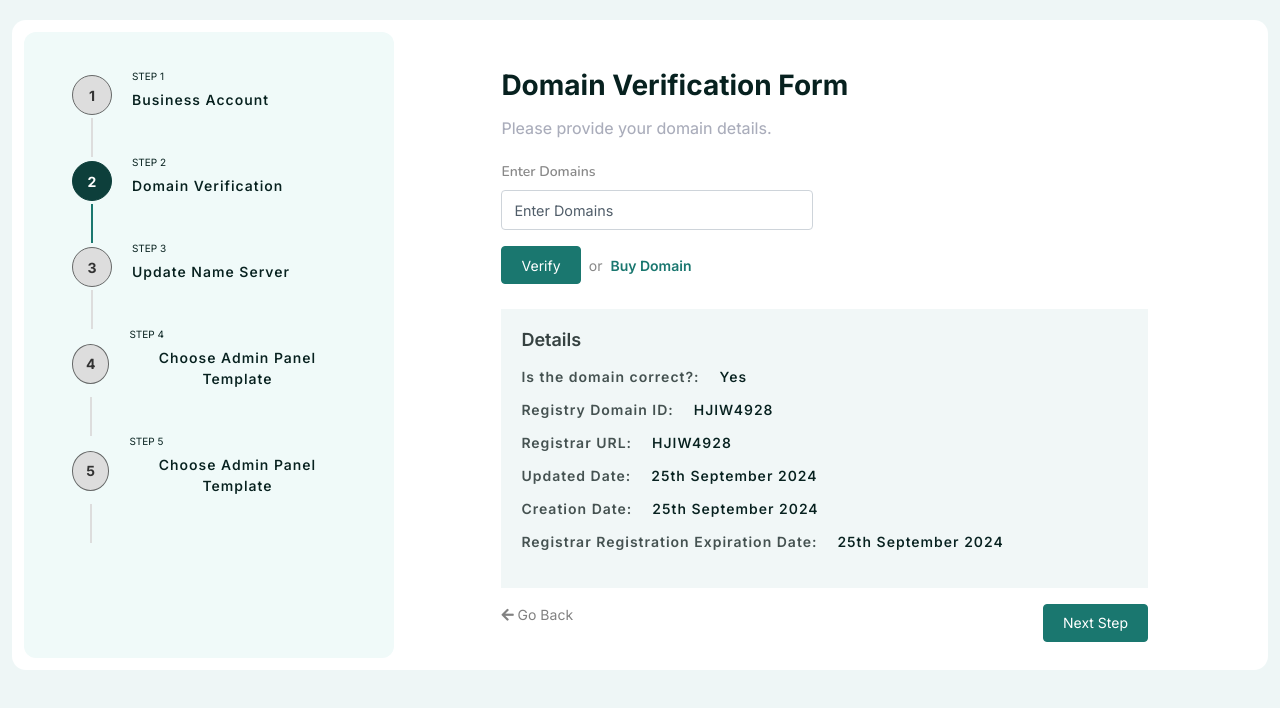
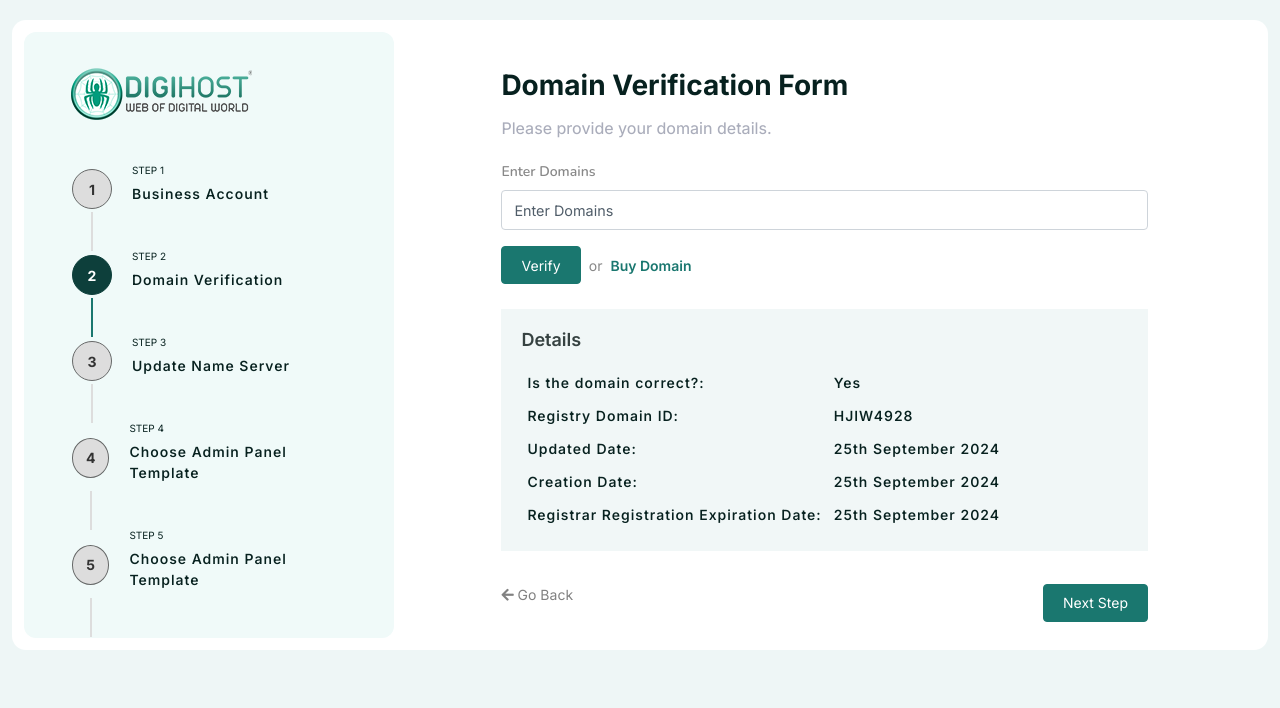
Before and after one commit to devendramali-digihost/dev-admin-panel, a React (Vite) app: page /dev-forms/details-form in a window 1280 px wide. Both pictures are taken after a click on the button "Next Step". Shown: the top 708 px of the page. Built offline with nearby package versions, Linux system fonts and the light colour scheme; what node-waves would draw is missing.

Commit message:
dev panel ui of multistep form

```diff
--- a/src/assets/scss/partials/company/_company-list.scss
+++ b/src/assets/scss/partials/company/_company-list.scss
@@ -605,7 +605,12 @@ button[disabled] {
   align-items: center;
   gap: 20px;
 }
-
+.sidebar-logo{
+  .logo{
+    margin-left: 16px;
+    margin-bottom: 10px;
+  }
+}
 .lastStep {
   visibility: hidden;
 }
@@ -622,6 +627,9 @@ button[disabled] {
   font-weight: 550;
   font-size: 14px;
   letter-spacing: 1px;
+}
+.info td{
+  padding: 6px;
 }
 
 .rightSectionParent {
@@ -965,9 +973,7 @@ input[type=number] {
   margin-top: 5px;
 }
 
-.info {
-  text-align: center;
-}
+
 
 .step-line {
   width: 2px; /* Width of the line */
--- a/src/views/dev-forms/DevForm.jsx
+++ b/src/views/dev-forms/DevForm.jsx
@@ -43,6 +43,9 @@ const MultiStepForm = () => {
     <div className='container-fluid'>
     <div className="formParentWrapper" data-step={step}>
       <div className="steps">
+        <div className='sidebar-logo'>
+        <img className='logo' src='../src/assets/images/logo-digihost.png'/>
+        </div>
         {[1, 2, 3, 4,5].map((num) => (
           <div className="stepInfo" key={num}>
             <div className={`step ${step === num ? 'active' : ''}`} data-step={num}>
--- a/src/views/dev-forms/DomainVerificationForm.jsx
+++ b/src/views/dev-forms/DomainVerificationForm.jsx
@@ -15,7 +15,7 @@ export const DomainVerificationForm = () => {
         <Col lg={12}>
         <Form>
               <Row>
-                <Col lg={6}>
+                <Col lg={12}>
                   <Form.Group className="mb-3" controlId="DomainName">
                     <Form.Label>Enter Domains</Form.Label>
                     <Form.Control type="text" placeholder="Enter Domains" />
@@ -32,32 +32,29 @@ export const DomainVerificationForm = () => {
                   </div>
                   <div className="details">
                     <h4>Details</h4>
-                    <ul>
-                      <li className="info">
-                        <span className="dt">Is the domain correct?: </span>
-                        <span>Yes</span>
-                      </li>
-                      <li className="info">
-                        <span className="dt">Registry Domain ID: </span>
-                        <span>HJIW4928</span>
-                      </li>
-                      <li className="info">
-                        <span className="dt">Registrar URL: </span>
-                        <span>HJIW4928</span>
-                      </li>
-                      <li className="info">
-                        <span className="dt">Updated Date: </span>
-                        <span>25th September 2024</span>
-                      </li>
-                      <li className="info">
-                        <span className="dt">Creation Date: </span>
-                        <span>25th September 2024</span>
-                      </li>
-                      <li className="info">
-                        <span className="dt">Registrar Registration Expiration Date: </span>
-                        <span>25th September 2024</span>
-                      </li>
-                    </ul>
+                    <table>
+                      <tr className="info">
+                        <td>Is the domain correct?:</td>
+                        <td>Yes</td>
+                      </tr>
+                      <tr className="info">
+                        <td>Registry Domain ID:</td>
+                        <td>HJIW4928</td>
+                      </tr>
+                      <tr className="info">
+                        <td>Updated Date:</td>
+                        <td>25th September 2024</td>
+                      </tr>
+                      <tr className="info">
+                        <td>Creation Date: </td>
+                        <td>25th September 2024</td>
+                      </tr>
+                      <tr className="info">
+                        <td>Registrar Registration Expiration Date: </td>
+                        <td>25th September 2024</td>
+                      </tr>
+                    </table>
+
                   </div>
                 </Col>
               </Row>
```
Also changed, not shown: src/assets/images/favicon.png (added), src/assets/images/logo-digihost.png (added).
